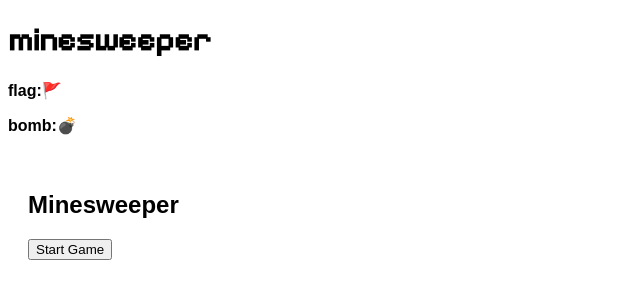
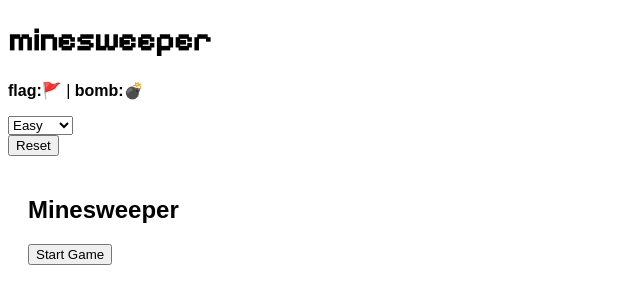
Before and after one commit to tmcomaniciu/Milestone-Project-1-Minesweeper---SASS-Assignment, a plain HTML site: page index.html in a window 1280 px wide. Shown: the whole page, without its empty margins (0-640 px from the left). Drawn offline with Linux system fonts and the light colour scheme; a web font is replaced by a local one.

Commit message:
completed first pass at html

```diff
--- a/index.html
+++ b/index.html
@@ -9,6 +9,7 @@
     <link rel="preconnect" href="https://fonts.googleapis.com">
 <link rel="preconnect" href="https://fonts.gstatic.com" crossorigin>
 <link href="https://fonts.googleapis.com/css2?family=Aleo:wght@300;400&family=Bungee+Spice&family=Pixelify+Sans&display=swap" rel="stylesheet">
+
   </head>
   <body>
 
@@ -17,12 +18,37 @@
         <div class="wrapText">
             <h1 id="titleFont">minesweeper</h1>
             <div class="legend">
-              <p><strong>flag:</strong>🚩</p>
-              <p><strong>bomb:</strong>💣</p>
+              <p><strong>flag:</strong>🚩 | <strong>bomb:</strong>💣</p>
             </div>
         </div>
     </header>
+
 <!-- Board, Timer, Level, Reset-->
+<main class="boardGame" role="boardGame">
+  <div class="textWrap">
+    <div class="gameBoard">
+      <div class="topMenu">
+        <div class="scoreBoard">
+          <div id="bombCount" id="gameTimer">
+<div>
+  <div class="classWrap">
+    <select class="difficultyLevel" id="difficultyLevel">
+      <option value="easyLevel">Easy</option>
+      <option value="normalLevel">Normal</option>
+      <option class="hardLevel">Hard</option>
+    </select>
+  </div>
+  <button class="resetGame">Reset</button>
+</div>
+<div class="countDown" id="gameTimer"></div>
+          </div>
+          <div id="gameGrid"></div>
+        </div>
+        <div class="bottomMenu"></div>
+      </div>
+    </div>
+  </div>
+</main>
 
     <!-- Game Starting Menu-->
     <div id="startMenu" class="model">
```
